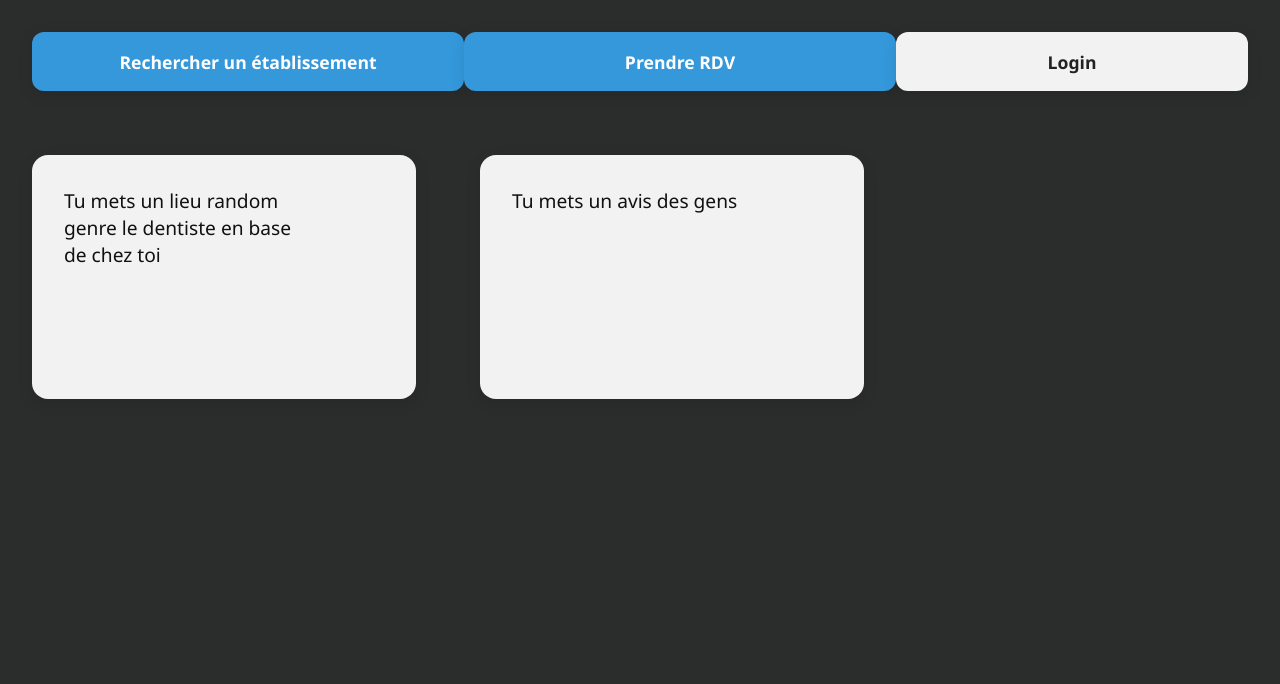
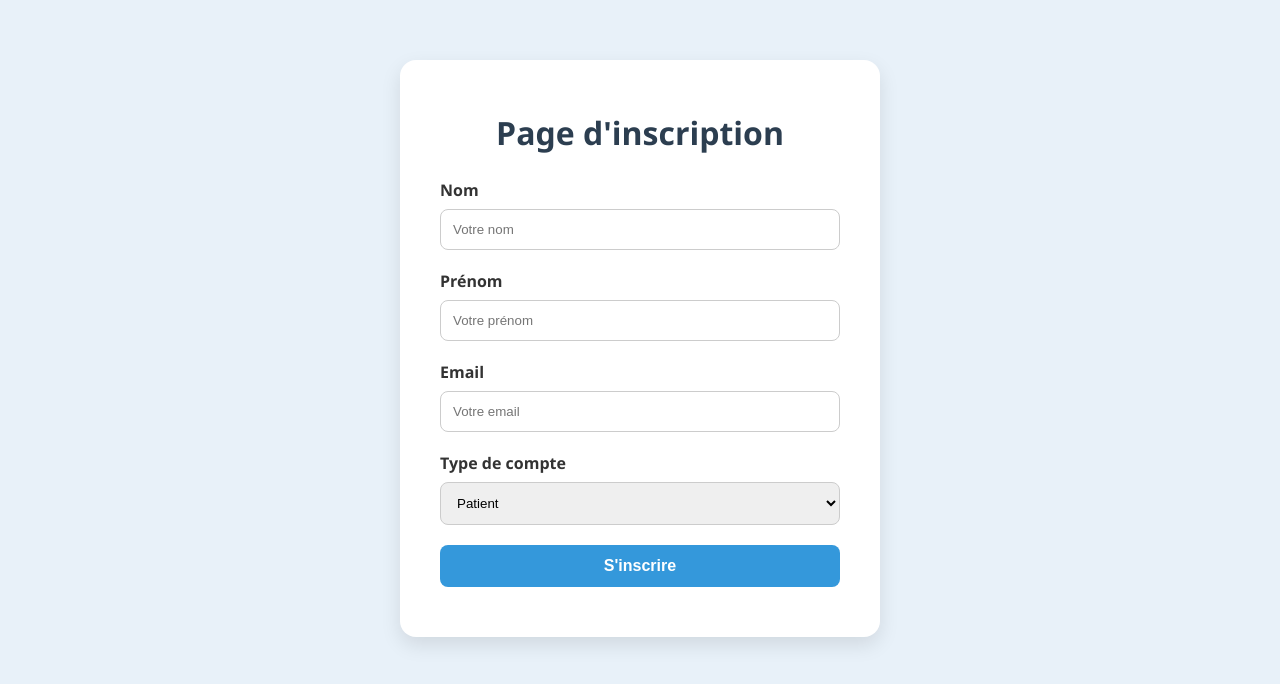
Before and after one commit to dadafax/HSV, a React app: page / in a window 1280 px wide. Shown: the top 684 px of the page. Built offline with nearby package versions, Linux system fonts and the light colour scheme.

Commit message:
redirection login vers dashboard

```diff
--- a/package.json
+++ b/package.json
@@ -12,6 +12,8 @@
   "description": "��#\u0000 \u0000H\u0000S\u0000V\u0000\r\u0000 \u0000#\u0000 \u0000H\u0000S\u0000V\u0000\r\u0000 \u0000",
   "dependencies": {
     "axios": "^1.9.0",
+    "dotenv": "^16.5.0",
+    "mongoose": "^8.15.0",
     "react": "^19.1.0",
     "react-dom": "^19.1.0",
     "react-router-dom": "^6.30.0"
--- a/src/App.css
+++ b/src/App.css
@@ -1,5 +1,5 @@
 body {
-    background-color: rgb(43, 44, 44);
+    background-color: #e8f1f9;
     margin: 0;
     font-family: 'Segoe UI', Arial, sans-serif;
 }
--- a/src/App.js
+++ b/src/App.js
@@ -2,6 +2,7 @@ import React from "react";
 import { BrowserRouter as Router, Routes, Route } from "react-router-dom";
 import MainMenu from "./components/MainMenu";
 import LoginPage from "./Auth/LoginPage";
+import DashboardPage from './pages/DashboardPage';
 import './App.css';
 
 function App() {
@@ -10,6 +11,7 @@ function App() {
       <Routes>
         <Route path="/" element={<MainMenu />} />
         <Route path="/login" element={<LoginPage />} />
+        <Route path="/DashboardPage" element={<DashboardPage />} />
       </Routes>
     </Router>
   );
--- a/src/Auth/LoginPage.js
+++ b/src/Auth/LoginPage.js
@@ -1,6 +1,8 @@
 import React, { useState } from "react";
 import axios from "axios";
 import { Button } from "../components/Button";
+import NavBar from "../NavBar";
+import { useNavigate } from "react-router-dom"; // 👈 Ajout
 
 const LoginPage = () => {
     const [formData, setFormData] = useState({
@@ -11,6 +13,7 @@ const LoginPage = () => {
     });
 
     const [message, setMessage] = useState('');
+    const navigate = useNavigate(); // 👈 Initialisation
 
     const handleChange = (e) => {
         setFormData({
@@ -25,6 +28,7 @@ const LoginPage = () => {
             const response = await axios.post('http://localhost:5000/api/auth/inscription', formData);
             setMessage('Inscription réussie !');
             console.log('Inscription réussie:', response.data);
+
             // Réinitialiser le formulaire
             setFormData({
                 nom: '',
@@ -32,6 +36,9 @@ const LoginPage = () => {
                 email: '',
                 role: 'patient'
             });
+
+            // ✅ Redirection vers Dashboard
+            navigate('/DashboardPage');
         } catch (error) {
             setMessage(error.response?.data?.message || 'Erreur lors de l\'inscription');
             console.error('Erreur:', error);
--- a/src/components/Button.js
+++ b/src/components/Button.js
@@ -1,7 +1,9 @@
 import React from "react";
 
-export const Button = ({...props}) => {
+export const Button = ({ text, type = "button", onClick }) => {
     return (
-        <button onClick={props.page}>{props.text}</button>
+        <button type={type} onClick={onClick}>
+            {text}
+        </button>
     );
-}
+};
--- a/src/components/MainMenu.js
+++ b/src/components/MainMenu.js
@@ -1,27 +1,14 @@
 import React from "react";
 import { useNavigate } from "react-router-dom";
 import "../App.css";
+import LoginPage from "../Auth/LoginPage";
 
 const MainMenu = () => {
     const navigate = useNavigate();
 
     return (
-        <div className="mainmenu-root">
-            <div className="mainmenu-header-flex">
-                <button className="mainmenu-btn mainmenu-btn-blue">Rechercher un établissement</button>
-                <button className="mainmenu-btn mainmenu-btn-blue">Prendre RDV</button>
-                <div className="mainmenu-login-wrapper">
-                    <button className="mainmenu-btn mainmenu-btn-grey" onClick={() => navigate("/login")}>Login</button>
-                </div>
-            </div>
-            <div className="mainmenu-content">
-                <div className="mainmenu-block mainmenu-block-grey">
-                    Tu mets un lieu random<br/>genre le dentiste en base<br/>de chez toi
-                </div>
-                <div className="mainmenu-block mainmenu-block-grey">
-                    Tu mets un avis des gens
-                </div>
-            </div>
+        <div>
+            <LoginPage/>
         </div>
     );
 };
--- a/src/pages/HomePage.js
+++ b/src/pages/HomePage.js
@@ -8,7 +8,6 @@ import LoginPage from "../Auth/LoginPage";
 const HomePage = () => {
     return (
         <div>
-            <NavBar/>
             {/*<Button page="../Auth/LoginMedecin" text="Medecin"></Button>
             <Button page="../Auth/LoginPatient" text="Patient"></Button>*/}
             <LoginPage/>
```
Also changed, not shown: 1 other file (tests, documents, lock files or other folders).
